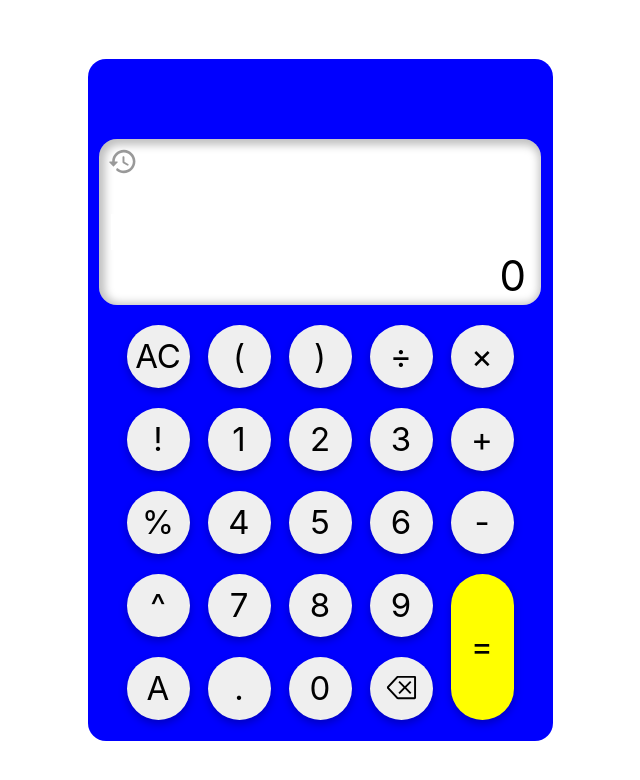
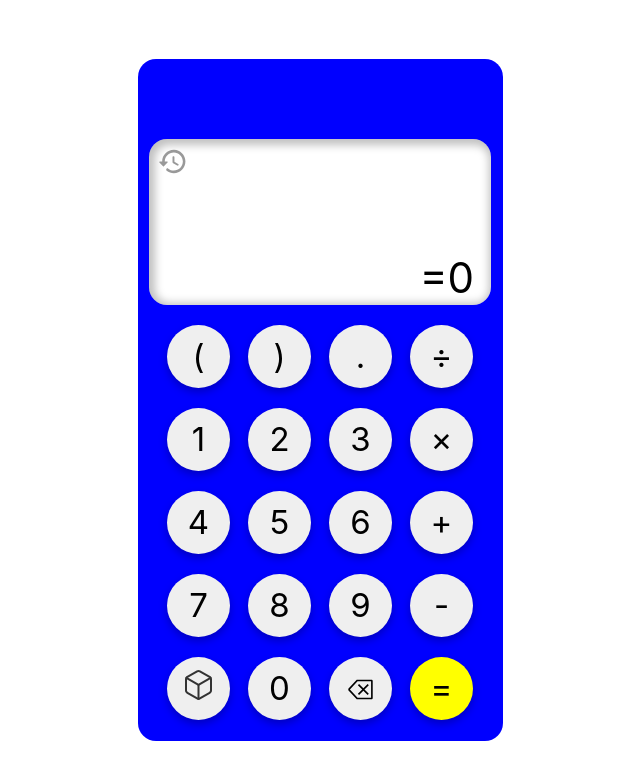
Before and after one commit to arslanastral/calculator, a React (Create React App) app: page / in a window 1280 px wide. Shown: the top 780 px of the page, without its empty margins (320-960 px from the left). Built offline with nearby package versions, Linux system fonts and the light colour scheme.

Commit message:
added recent calculation component

```diff
--- a/src/components/Answer.js
+++ b/src/components/Answer.js
@@ -4,7 +4,7 @@ import { CalculatorContext } from "./CalculatorBoard";
 import { evaluate, parse } from "mathjs";
 
 const AnswerContainer = styled.div`
-  margin: 2px 15px 0px 0px;
+  margin: 0px 15px 0px 0px;
   display: flex;
   flex-direction: column;
   align-items: flex-end;
@@ -13,15 +13,24 @@ const AnswerContainer = styled.div`
   height: 60%;
 `;
 
-const AnswerExpression = styled.span`
+const AnswerExpression = styled.input`
   font-family: "Inter", sans-serif;
   color: ${(props) =>
     props.expression.length === 0 || props.equalPressed ? "black" : "#333"};
   font-size: ${(props) =>
     props.expression.length === 0 || props.equalPressed ? "42px" : "32px"};
-  width: 100%;
+  border: 0;
+  background: none;
+  min-width: 0;
+  max-width: 100%;
+  height: 100%;
   text-align: right;
   transition: all ease-out 0.07s;
+
+  &:focus {
+    outline: none;
+    border: 0;
+  }
 `;
 
 const Answer = () => {
@@ -32,11 +41,11 @@ const Answer = () => {
     expressionPressed,
     setexpressionPressed,
     equalPressed,
+    scope,
     setequalPressed,
   } = React.useContext(CalculatorContext);
 
   useEffect(() => {
-    // let scope = {};
     let newExpression = expression
       .replace(/X|x|×/g, "*")
       .replace(/÷/g, "/")
@@ -44,17 +53,15 @@ const Answer = () => {
 
     if (newExpression) {
       try {
-        parse(newExpression);
-        setanswer(`=${evaluate(newExpression)}`);
+        parse(newExpression, scope);
+        setanswer(`${evaluate(newExpression, scope)}`);
+        console.log(scope);
       } catch (error) {
+        console.log(error.message);
         if (
-          /[/*+\-=^]$/g.test(newExpression[newExpression.length - 1]) &&
-          !/([-+×÷])[-+×÷]+/gi.test(newExpression)
+          !/[/*+\-=^]$/g.test(newExpression[newExpression.length - 1]) ||
+          /([-+×÷])[-+×÷]+/gi.test(newExpression)
         ) {
-          setanswer(
-            `=${evaluate(newExpression.replace(/[/*)%(+\-=^]$/g, ""))}`
-          );
-        } else {
           setanswer(`Error`);
         }
 
@@ -63,7 +70,7 @@ const Answer = () => {
     } else {
       setanswer("0");
     }
-  }, [expression, setanswer]);
+  }, [expression, setanswer, scope]);
 
   const handleEqualPress = () => {
     if (expressionPressed === false) {
@@ -77,12 +84,13 @@ const Answer = () => {
   return (
     <AnswerContainer>
       <AnswerExpression
+        name="answer"
+        value={`=${answer}`}
         expression={expression}
-        onClick={handleEqualPress}
+        onMouseDown={handleEqualPress}
         equalPressed={equalPressed}
-      >
-        {answer}
-      </AnswerExpression>
+        readOnly
+      />
     </AnswerContainer>
   );
 };
--- a/src/components/Button.js
+++ b/src/components/Button.js
@@ -5,14 +5,14 @@ import { CalculatorContext } from "./CalculatorBoard";
 const CalculatorButton = styled.button`
   @import url("https://fonts.googleapis.com/css2?family=Inter&display=swap");
   font-family: "Inter", sans-serif;
-  font-size: 33px;
+  font-size: ${(props) => (props.isExpanded ? "23px" : "33px")};
   user-select: none;
   grid-area: ${(props) => props.gridarea};
   border: 0;
   padding: 0;
   border-radius: 40px;
-  width: 63px;
-  height: ${(props) => (props.gridarea === "equal" ? "100%" : "63px")};
+  width: ${(props) => (props.isExpanded ? "47px" : "63px")};
+  height: ${(props) => (props.isExpanded ? "47px" : "63px")};
   background-color: ${(props) => (props.gridarea === "equal" ? "yellow" : "")};
   filter: drop-shadow(0px 4px 4px rgba(0, 0, 0, 0.25));
   transition: all ease-out 0.07s;
@@ -26,16 +26,22 @@ const Button = ({ name, gridarea }) => {
   const {
     setexpression,
     expression,
+    setanswer,
+    answer,
     setequalPressed,
     setexpressionPressed,
+    isExpanded,
+    setisExpanded,
+    history,
+    sethistory,
   } = React.useContext(CalculatorContext);
   let icon;
 
   if (name === "CE") {
     icon = (
       <svg
-        width="31"
-        height="25"
+        width={isExpanded ? "21" : "31"}
+        height={isExpanded ? "15" : "21"}
         viewBox="0 0 31 25"
         fill="none"
         xmlns="http://www.w3.org/2000/svg"
@@ -50,6 +56,54 @@ const Button = ({ name, gridarea }) => {
         />
       </svg>
     );
+  } else if (name === "ex") {
+    icon = (
+      <svg
+        width={isExpanded ? "17" : "27"}
+        height={isExpanded ? "20" : "30"}
+        viewBox="0 0 27 30"
+        fill="none"
+        xmlns="http://www.w3.org/2000/svg"
+      >
+        <path
+          d="M26 20.4416V9.33048C25.9995 8.84337 25.8709 8.36494 25.6271 7.94321C25.3834 7.52148 25.033 7.17127 24.6111 6.92771L14.8889 1.37215C14.4666 1.12835 13.9876 1 13.5 1C13.0124 1 12.5334 1.12835 12.1111 1.37215L2.38889 6.92771C1.96703 7.17127 1.61664 7.52148 1.37286 7.94321C1.12909 8.36494 1.0005 8.84337 1 9.33048V20.4416C1.0005 20.9287 1.12909 21.4071 1.37286 21.8289C1.61664 22.2506 1.96703 22.6008 2.38889 22.8444L12.1111 28.3999C12.5334 28.6437 13.0124 28.7721 13.5 28.7721C13.9876 28.7721 14.4666 28.6437 14.8889 28.3999L24.6111 22.8444C25.033 22.6008 25.3834 22.2506 25.6271 21.8289C25.8709 21.4071 25.9995 20.9287 26 20.4416Z"
+          stroke="#333333"
+          strokeWidth="2"
+          strokeLinecap="round"
+          strokeLinejoin="round"
+        />
+        <path
+          d="M1.375 7.88605L13.5 14.8999L25.625 7.88605"
+          stroke="#333333"
+          strokeWidth="2"
+          strokeLinecap="round"
+          strokeLinejoin="round"
+        />
+        <path
+          d="M13.5 28.886V14.886"
+          stroke="#333333"
+          strokeWidth="2"
+          strokeLinecap="round"
+          strokeLinejoin="round"
+        />
+      </svg>
+    );
+  } else if (name === "!") {
+    icon = "𝑥!";
+  } else if (name === "^") {
+    icon = "𝑥ʸ";
+  } else if (name === "log(") {
+    icon = "㏒";
+  } else if (name === "cos(") {
+    icon = <span style={{ fontSize: "20px" }}>cos</span>;
+  } else if (name === "sin(") {
+    icon = <span style={{ fontSize: "20px" }}>sin</span>;
+  } else if (name === "tan(") {
+    icon = <span style={{ fontSize: "20px" }}>tan</span>;
+  } else if (name === "inv") {
+    icon = <span style={{ fontSize: "20px" }}>Inv</span>;
+  } else if (name === "rad") {
+    icon = <span style={{ fontSize: "20px" }}>rad</span>;
   } else {
     icon = name;
   }
@@ -63,9 +117,34 @@ const Button = ({ name, gridarea }) => {
       // Do not repeat operator
     } else if (name === "CE") {
       setexpression(expression.substring(0, expression.length - 1).trim());
+    } else if (name === "C") {
+      setexpression("");
+      setanswer("0");
     } else if (name === "=") {
       setequalPressed(true);
       setexpressionPressed(false);
+      if (expression && answer !== 0 && answer !== "Error") {
+        if (history.length >= 1) {
+          if (
+            expression !== history[history.length - 1].expression &&
+            answer !== history[history.length - 1].answer
+          ) {
+            sethistory([
+              ...history,
+              { expression: expression, answer: answer },
+            ]);
+          }
+        } else {
+          sethistory([...history, { expression: expression, answer: answer }]);
+        }
+      }
+      console.log(history);
+    } else if (name === "ex") {
+      isExpanded ? setisExpanded(false) : setisExpanded(true);
+    } else if (name === "A") {
+      if (history.length >= 1) {
+        setexpression(history[history.length - 1].answer);
+      }
     } else if (
       /[÷+\-!×^%]/g.test(expression[expression.length - 1]) &&
       !/[0-9]/g.test(name)
@@ -73,12 +152,19 @@ const Button = ({ name, gridarea }) => {
       setexpression(`${expression.slice(0, -1)}${name}`);
     } else {
       setexpression(`${expression}${name}`);
+      setexpressionPressed(true);
+      setequalPressed(false);
+
       console.log(expression);
     }
   };
 
   return (
-    <CalculatorButton onMouseDown={handleMouseDown} gridarea={gridarea}>
+    <CalculatorButton
+      isExpanded={isExpanded}
+      onMouseDown={handleMouseDown}
+      gridarea={gridarea}
+    >
       {icon}
     </CalculatorButton>
   );
--- a/src/components/CalculatorBoard.js
+++ b/src/components/CalculatorBoard.js
@@ -7,7 +7,8 @@ const CalculatorContainer = styled.div`
   background: blue;
   border-radius: 18px;
   height: 682px;
-  width: 465px;
+  width: 365px;
+  overflow: hidden;
 `;
 
 const CalculatorBoard = () => {
@@ -35,6 +36,9 @@ function CalculatorProvider({ children }) {
   const [answer, setanswer] = useState("0");
   const [equalPressed, setequalPressed] = useState(false);
   const [expressionPressed, setexpressionPressed] = useState(true);
+  const [isExpanded, setisExpanded] = useState(false);
+  const [scope, setscope] = useState({});
+  const [history, sethistory] = useState([]);
 
   return (
     <CalculatorContext.Provider
@@ -47,6 +51,12 @@ function CalculatorProvider({ children }) {
         setequalPressed,
         expressionPressed,
         setexpressionPressed,
+        isExpanded,
+        setisExpanded,
+        scope,
+        history,
+        sethistory,
+        setscope,
       }}
     >
       {children}
--- a/src/components/Expression.js
+++ b/src/components/Expression.js
@@ -15,18 +15,17 @@ const StyledInput = styled.input`
   font-family: "Inter", sans-serif;
   color: ${(props) => (props.expressionPressed ? "black" : "#333")};
   font-size: ${(props) => (props.expressionPressed ? "42px" : "32px")};
-  /* outline: none; */
-  border: 0px;
+  background: none;
+  border: 0;
   min-width: 0;
   max-width: 100%;
-  height: 100%;
+  /* height: 90%; */
   text-align: right;
   transition: all ease-out 0.07s;
 
   &:focus {
-    /* border-radius: 5px; */
     outline: none;
-    border: 0px;
+    border: 0;
   }
 `;
 
@@ -41,19 +40,11 @@ const Expression = () => {
   } = React.useContext(CalculatorContext);
 
   const handleExpression = (e) => {
-    console.log(e.target.value.length);
-    console.log(e.target.value);
-
-    if (/[@a-wy-z=\s]/gi.test(e.target.value)) {
-      return;
+    if (/([-+x×/÷])[-+x×/]+/gi.test(e.target.value)) {
+      setexpression(`${expression.replace(/([-+x×/÷])[-+x×/÷]+\1/gi, "$1")}`);
+    } else {
+      setexpression(e.target.value);
     }
-
-    if (e.target.value.length === 1 && /[x^+/!\-.]/gi.test(e.target.value)) {
-      setexpression(`0${e.target.value}`);
-      // Do not repeat operator
-    } else if (/([-+x×/÷])[-+x×/]+/gi.test(e.target.value)) {
-      setexpression(`${expression.replace(/([-+x×/÷])[-+x×/÷]+\1/gi, "$1")}`);
-    } else setexpression(e.target.value);
   };
 
   // .replace(/([-+×÷])[-+×÷]+\1/gi, "$1")
@@ -71,7 +62,7 @@ const Expression = () => {
     <ExpressionContainer>
       <StyledInput
         name="expression"
-        onClick={handleExpressionPress}
+        onMouseDown={handleExpressionPress}
         expressionPressed={expressionPressed}
         value={expression.replace(/[x*]/gi, "×").replace(/[/]/g, "÷")}
         onChange={handleExpression}
--- a/src/components/NumberPad.js
+++ b/src/components/NumberPad.js
@@ -1,24 +1,51 @@
-import styled from "styled-components";
+import styled, { css } from "styled-components";
 import React from "react";
+import { CalculatorContext } from "./CalculatorBoard";
 import Button from "./Button";
+
+const EXPANDED_GRID_NAMES = `
+"allclear log ln pi numbere"
+"cos sin tan inverse degreeradian"
+"squareroot leftparan rightparan dot divide"
+"factorial one two three multiply"
+"mod four five six plus"
+"xpowery seven eight nine minus"
+"expand ans zero clearentry equal";
+`;
+const DEFAULT_GRID_NAMES = `
+"leftparan rightparan dot divide"
+"one two three multiply"
+"four five six plus"
+"seven eight nine minus"
+"expand zero clearentry equal";
+`;
 
 const NumpadContainer = styled.div`
   display: grid;
   margin-top: 20px;
   justify-content: center;
-  grid-column-gap: 18px;
-  grid-row-gap: 20px;
-  grid-template-columns: repeat(4, minmax(0, 63px));
-  grid-template-areas:
-    "allclear leftparan rightparan divide multiply"
-    "factorial one two three plus"
-    "mod four five six minus"
-    "xpowery seven eight nine equal"
-    "ans dot zero clearentry equal";
+  grid-column-gap: ${(props) => (props.isExpanded ? "20px" : "18px")};
+  grid-row-gap: ${(props) => (props.isExpanded ? "12px" : "20px")};
+  grid-template-columns: ${(props) =>
+    props.isExpanded
+      ? "repeat(4, minmax(0, 47px))"
+      : "repeat(4, minmax(0, 63px))"};
+  grid-template-areas: ${(props) =>
+    props.isExpanded
+      ? css`
+          ${EXPANDED_GRID_NAMES}
+        `
+      : css`
+          ${DEFAULT_GRID_NAMES}
+        `};
+
+  transition: all ease-out 0.1s;
 `;
 
 const NumberPad = () => {
-  let GRID_AREA = {
+  const { isExpanded } = React.useContext(CalculatorContext);
+
+  let DEFAULT_GRID_AREA = {
     "(": "leftparan",
     ")": "rightparan",
     "÷": "divide",
@@ -34,19 +61,36 @@ const NumberPad = () => {
     7: "seven",
     8: "eight",
     9: "nine",
+    ex: "expand",
+    0: "zero",
+    ".": "dot",
+    CE: "clearentry",
     "=": "equal",
-    ".": "dot",
-    0: "zero",
-    CE: "clearentry",
-    AC: "allclear",
+  };
+
+  let EXPANDED_GRID_AREA = {
+    ...DEFAULT_GRID_AREA,
+    C: "allclear",
     "!": "factorial",
     "%": "mod",
     "^": "xpowery",
     A: "ans",
+    "√": "squareroot",
+    "log(": "log",
+    "㏑": "ln",
+    π: "pi",
+    "𝑒": "numbere",
+    "cos(": "cos",
+    "sin(": "sin",
+    "tan(": "tan",
+    inv: "inverse",
+    "°/c": "degreeradian",
   };
 
+  let GRID_AREA = isExpanded ? EXPANDED_GRID_AREA : DEFAULT_GRID_AREA;
+
   return (
-    <NumpadContainer>
+    <NumpadContainer isExpanded={isExpanded}>
       {Object.entries(GRID_AREA).map((keys, i) => (
         <Button key={i} name={keys[0]} gridarea={keys[1]} />
       ))}
--- a/src/components/RecentCalculations.js
+++ b/src/components/RecentCalculations.js
@@ -1,13 +1,42 @@
 import styled from "styled-components";
 import React from "react";
+import { CalculatorContext } from "./CalculatorBoard";
 
 const RecentCalculationsContainer = styled.div`
+  margin: 0px 15px 0px 0px;
   width: 90%;
   height: 100%;
+  display: flex;
+  flex-direction: column-reverse;
+  align-items: flex-end;
+  overflow: scroll;
+  overflow-x: hidden;
+  overflow-y: hidden;
+`;
+
+const Calculation = styled.span`
+  /* margin: 10px; */
+  font-family: "Inter", sans-serif;
+  margin-bottom: 4px;
+  font-style: italic;
+  font-size: 20px;
+  color: #989898;
+  white-space: nowrap;
 `;
 
 const RecentCalculations = () => {
-  return <RecentCalculationsContainer></RecentCalculationsContainer>;
+  const { history } = React.useContext(CalculatorContext);
+
+  const recentHistory = history.slice(-2);
+  return (
+    <RecentCalculationsContainer>
+      {recentHistory.map((calc, i) => (
+        <Calculation key={i}>
+          {calc.expression} = {calc.answer}
+        </Calculation>
+      ))}
+    </RecentCalculationsContainer>
+  );
 };
 
 export default RecentCalculations;
--- a/src/components/Screen.js
+++ b/src/components/Screen.js
@@ -10,7 +10,7 @@ const ScreenContainer = styled.div`
   background-color: white;
   border-radius: 18px;
   margin: 80px auto 0px auto;
-  width: 442px;
+  width: 342px;
   height: 166px;
   box-shadow: inset 2px 2px 8px 4px rgba(0, 0, 0, 0.25);
 `;
```
